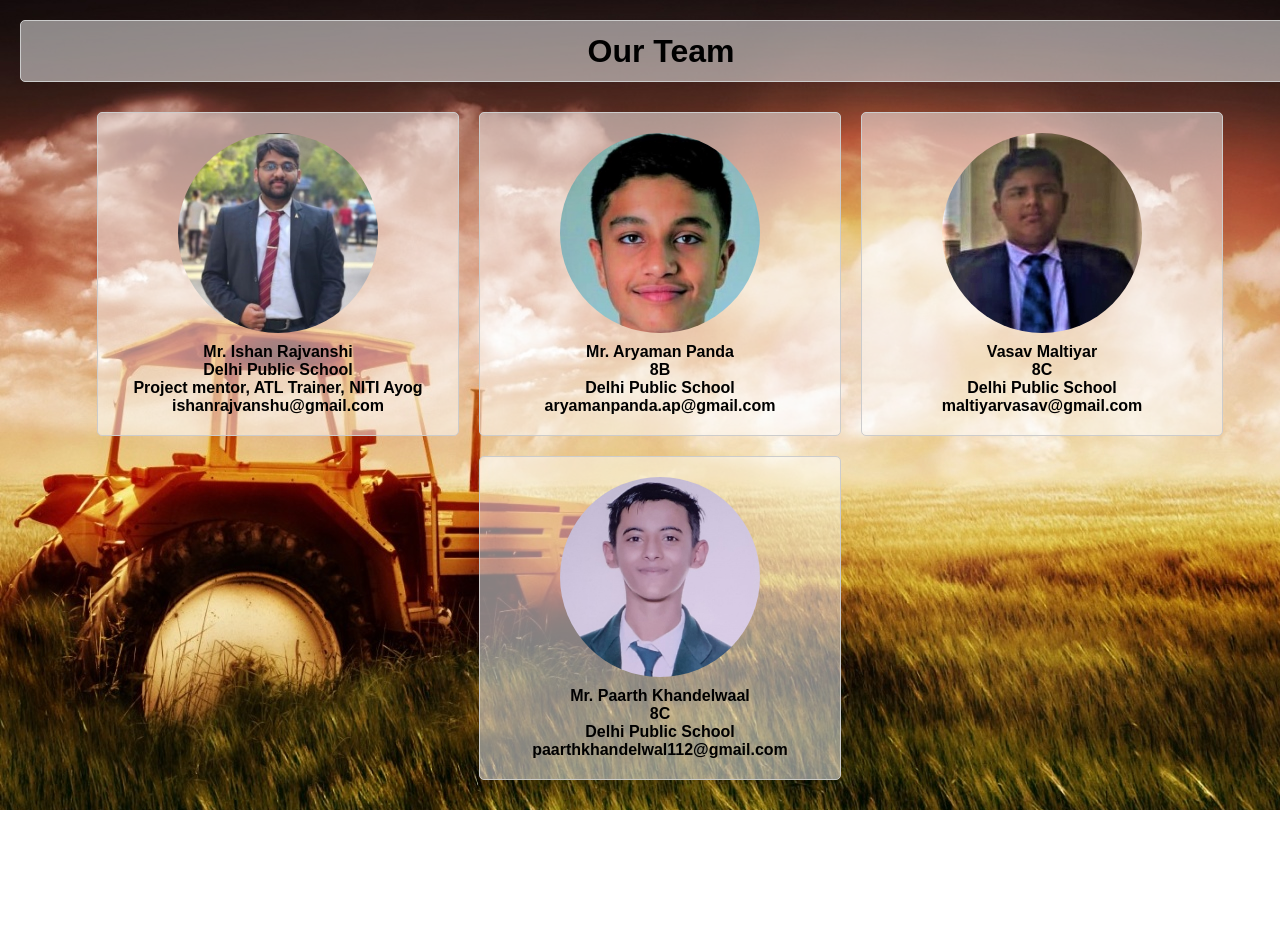
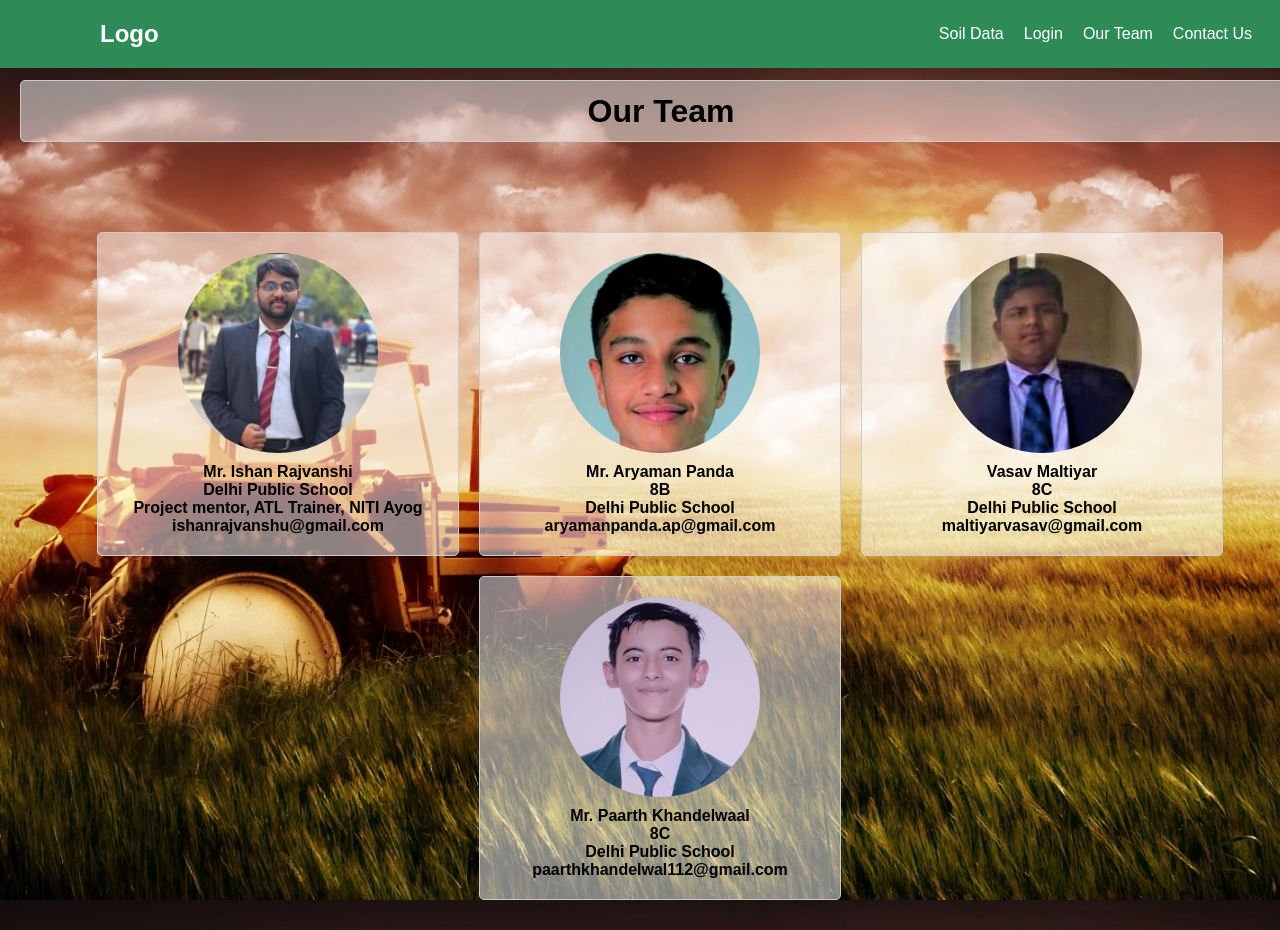
Before and after one commit to Vasav-Maltiyar/TrackTurfOG, a plain HTML site: page OurTeam.html in a window 1280 px wide. Shown: the top 930 px of the page. Before the commit the page ends 810 px from the top, so only its background shows below. Drawn offline with Linux system fonts and the light colour scheme.

Commit message:
Update OurTeam.html

```diff
--- a/OurTeam.html
+++ b/OurTeam.html
@@ -15,6 +15,54 @@
         body::-webkit-scrollbar {
             width: 0;
         }
+        .header {
+            position: fixed;
+            top: 0;
+            left: 0;
+            width: 90%;
+            padding: 20px 100px;
+            background: seagreen;
+            display: flex;
+            justify-content: space-between;
+            align-items: center;
+            z-index: 100;
+
+        }
+
+        .logo {
+            font-size: 24px; /* Smaller font size for logo */
+            color: #fff;
+            text-decoration: none;
+            font-weight: 700;
+        }
+
+        .navigation-bar {
+
+            display: flex;
+            justify-content: flex-end; /* Align right */
+        }
+
+        .navigation-bar a {
+            font-size: 16px; /* Smaller font size for links */
+            color: #fff;
+            text-decoration: none;
+            font-weight: 500;
+            margin-left: 20px; /* Add margin to separate links */
+            position:relative;
+        }
+        .navigation-bar a::before {
+content: '';
+position:absolute;
+top:100%;
+left:0;
+width:0;
+height:2px;
+background:#fff;
+transition: .3s;
+        }
+        .navigation-bar a:hover::before{
+            width:100%;
+        }
 
         .heading-container {
             width: 100%;
@@ -25,7 +73,7 @@
             border: 1px solid #ccc;
             border-radius: 5px;
             background-color: rgba(255, 255, 255, 0.5);
-            margin: 20px;
+            margin:  80px 20px;
         }
 
         .main-photo-container {
@@ -73,10 +121,36 @@
             .main-photo-container {
                 width: 90%;
             }
+            header {
+                padding: 10px; /* Smaller padding for header */
+            }
+
+            .logo {
+                font-size: 20px; /* Adjust font size */
+            }
+
+            .navigation-bar {
+                justify-content: center; /* Center-align links */
+                margin-top: 10px; /* Add margin */
+            }
+
+            .navigation-bar a {
+                font-size: 14px; /* Smaller font size */
+                margin: 0 10px; /* Adjust margin for spacing */
+            }
         }
     </style>
 </head>
 <body>
+    <header class="header">
+        <a href="index.html" class="logo">Logo</a>
+        <nav class="navigation-bar">
+            <a href="homepage.html">Soil Data</a>
+            <a href="trackturfloginpage.html">Login</a>
+            <a href="OurTeam.html">Our Team</a>
+            <a href="contact.html">Contact Us</a>
+        </nav>
+    </header>
     <div class="heading-container">
         <h1><b>Our Team</b></h1>
     </div>
```
